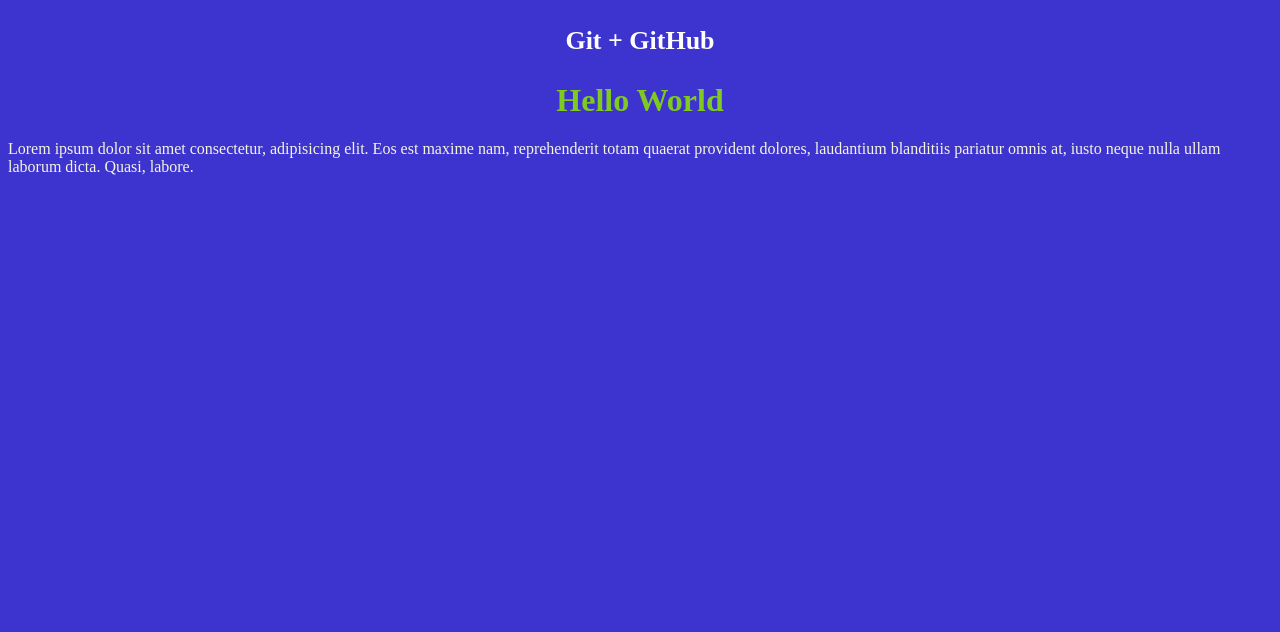
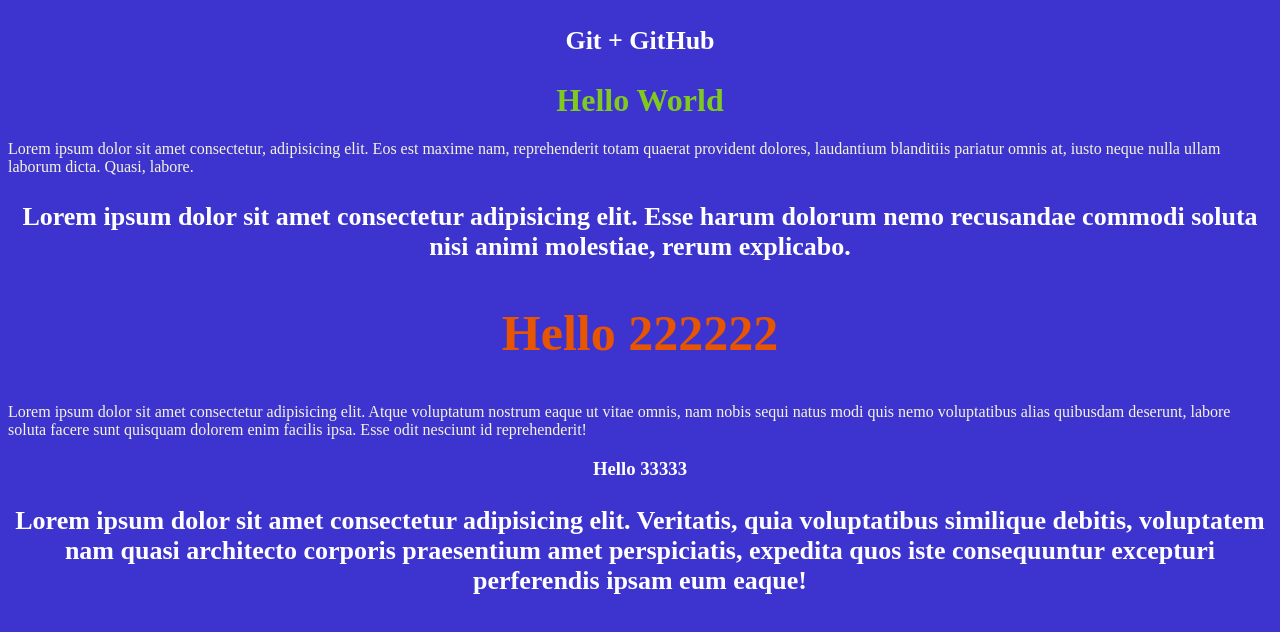
Before and after one commit to FiLiN-SAV/gittest, a plain HTML site: page index.html in a window 1280 px wide. Drawn offline with Linux system fonts and the light colour scheme.

Commit message:
Nova vetka

```diff
--- a/css/style.css
+++ b/css/style.css
@@ -1,16 +1,28 @@
-body{
+body {
     background-color: rgb(61, 51, 207);
 }
-p{
+
+p {
     text-align: center;
     font-size: 26px;
     color: white;
     font-weight: bold;
 }
-h1{
+
+h1 {
     text-align: center;
     color: rgb(128, 202, 31);
 }
-span{
+
+span {
     color: beige;
 }
+h2{
+    text-align: center;
+    color: rgb(231, 85, 0);
+    font-size: 50px;
+}
+h3{
+    text-align: center;
+    color: white;
+}
--- a/index.html
+++ b/index.html
@@ -1,5 +1,6 @@
 <!DOCTYPE html>
 <html lang="en">
+
 <head>
     <meta charset="UTF-8">
     <meta http-equiv="X-UA-Compatible" content="IE=edge">
@@ -7,11 +8,24 @@
     <link rel="stylesheet" href="css/style.css">
     <title>Работа c Git</title>
 </head>
+
 <body>
     <p>Git + GitHub</p>
     <h1>Hello World</h1>
     <span>Lorem ipsum dolor sit amet consectetur, adipisicing elit. Eos est maxime nam,
-         reprehenderit totam quaerat provident dolores, laudantium blanditiis pariatur
-          omnis at, iusto neque nulla ullam laborum dicta. Quasi, labore.</span>
+        reprehenderit totam quaerat provident dolores, laudantium blanditiis pariatur
+        omnis at, iusto neque nulla ullam laborum dicta. Quasi, labore.</span>
+    <p>Lorem ipsum dolor sit amet consectetur adipisicing elit.
+        Esse harum dolorum nemo recusandae commodi soluta nisi animi molestiae, rerum explicabo.</p>
+    <h2>Hello 222222</h2>
+    <span>Lorem ipsum dolor sit amet consectetur adipisicing elit. Atque voluptatum nostrum eaque ut vitae omnis, nam
+        nobis sequi natus modi quis nemo voluptatibus alias quibusdam deserunt, labore soluta facere sunt quisquam
+        dolorem enim facilis ipsa. Esse odit nesciunt id reprehenderit!
+    </span>
+    <h3>Hello 33333</h3>
+    <p>Lorem ipsum dolor sit amet consectetur adipisicing elit. Veritatis, quia voluptatibus similique debitis,
+        voluptatem nam quasi architecto corporis praesentium amet perspiciatis, expedita quos iste consequuntur
+        excepturi perferendis ipsam eum eaque!</p>
 </body>
+
 </html>
```
